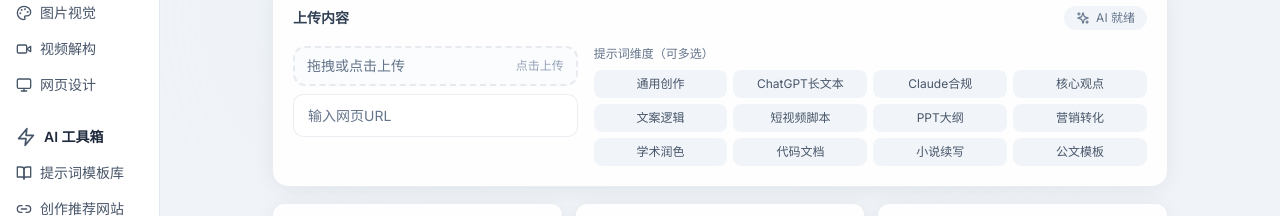
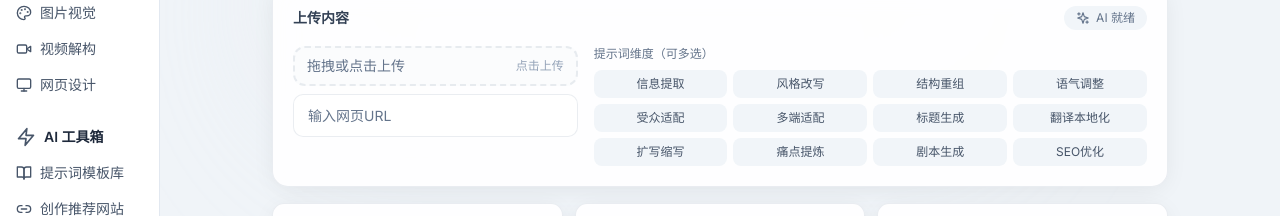
Before and after one commit to oxygen02/promptbox, a Next.js app: page / in a window 1280 px wide. Shown: the part 157-373 px from the top of the page. Built offline with nearby package versions, Linux system fonts and the light colour scheme.

Commit message:
feat: Update dimension tags to new categories

```diff
--- a/src/app/page.tsx
+++ b/src/app/page.tsx
@@ -63,10 +63,10 @@ const I18N = {
       { key: "web", label: "网页设计" },
     ],
     tags: {
-      text: ["通用创作", "ChatGPT长文本", "Claude合规", "核心观点", "文案逻辑", "短视频脚本", "PPT大纲", "营销转化", "学术润色", "代码文档", "小说续写", "公文模板"],
-      image: ["Midjourney风格", "Stable Diffusion", "DALL-E 3", "ComfyUI", "LoRA训练", "ControlNet", "图生图", "超分辨率", "风格迁移", "背景替换", "产品摄影", "插画设计"],
-      video: ["Runway Gen-2", "Pika", "HeyGen", "Sora", "剪辑节奏", "转场效果", "配音同步", "字幕生成", "封面设计", "分镜脚本", "特效合成", "色彩调色"],
-      web: ["Figma设计", "Webflow", "响应式布局", "动效设计", "组件库", "Tailwind", "Framer Motion", "Three.js", "微交互", "用户流程", "A/B测试", "无障碍设计"],
+      text: ["信息提取", "风格改写", "结构重组", "语气调整", "受众适配", "多端适配", "标题生成", "翻译本地化", "扩写缩写", "痛点提炼", "剧本生成", "SEO优化"],
+      image: ["构图拆解", "色彩提取", "风格复刻", "氛围提炼", "光影分析", "主体描述", "细节增强", "场景重构", "隐喻解析", "流派适配", "缺陷修复", "商用适配"],
+      video: ["分镜分析", "叙事提炼", "风格统一", "文案提取", "节奏把控", "场景还原", "特效解析", "受众适配", "钩子设计", "多端适配", "二创改编"],
+      web: ["布局分析", "配色提取", "字体分析", "交互解析", "信息架构", "组件识别", "响应式分析", "品牌调性", "用户体验", "视觉层次", "竞品优化"],
     },
     uploadContent: "上传内容",
     aiReady: "AI 就绪",
```
